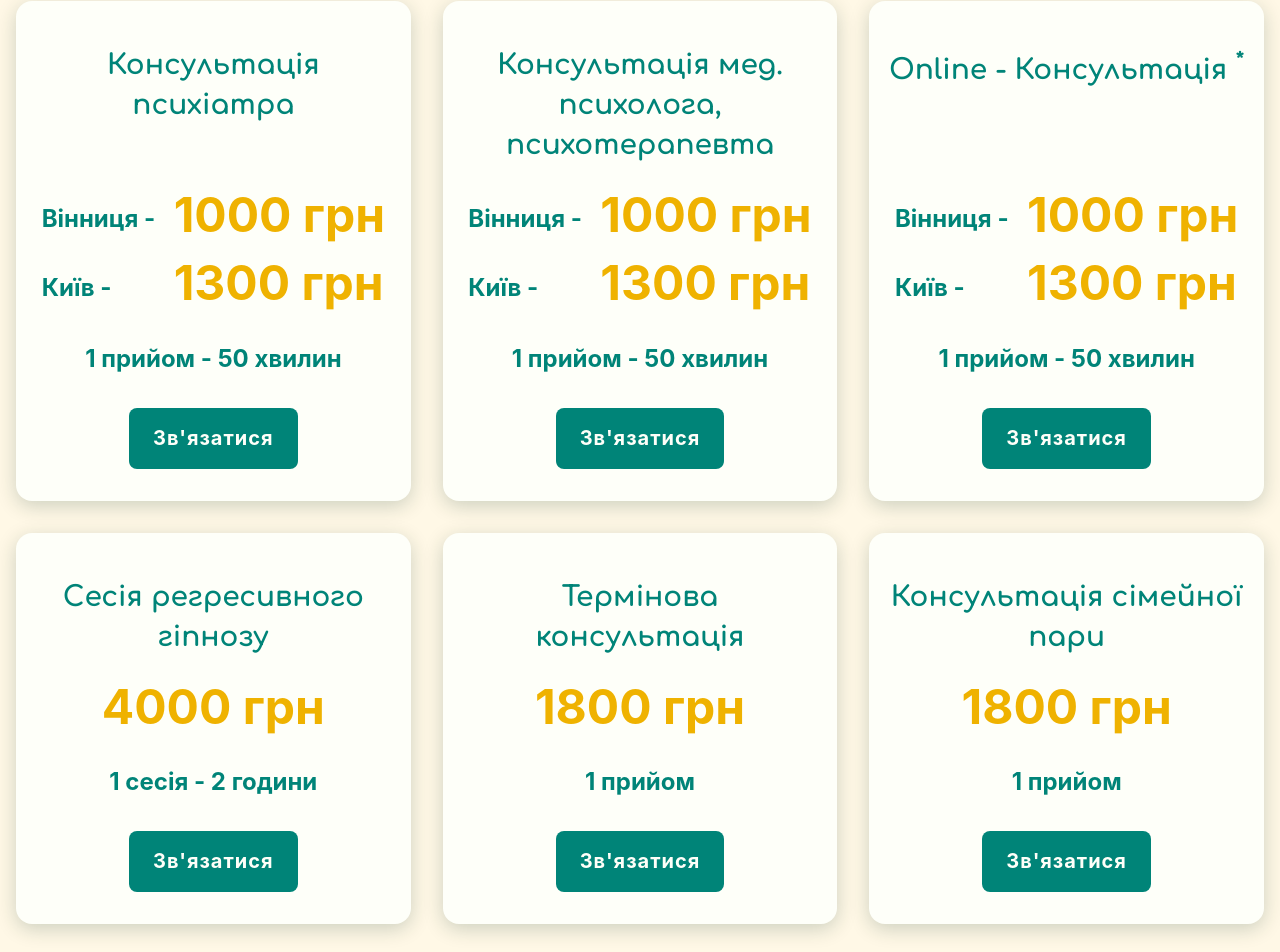
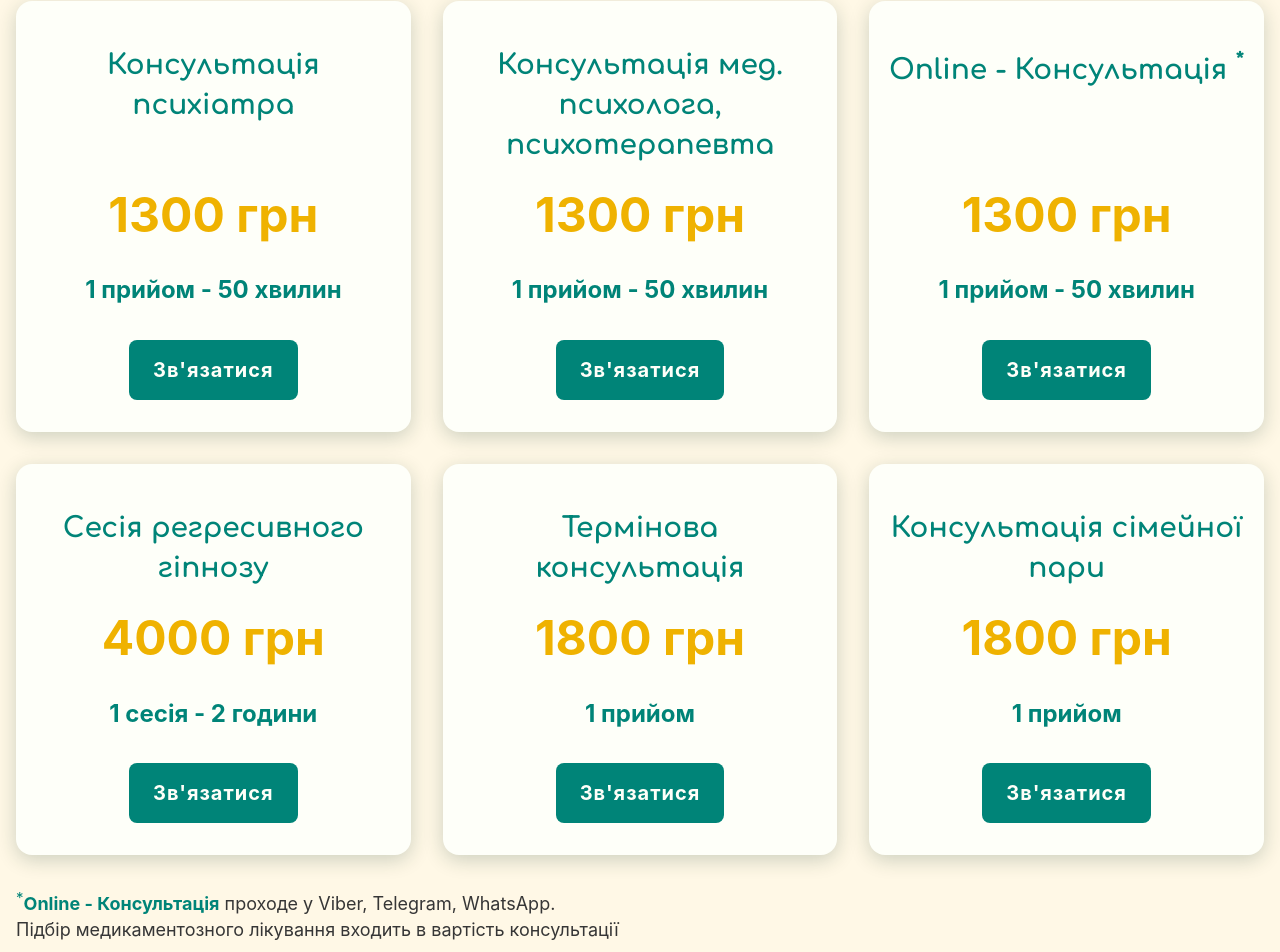
Before and after one commit to Shperung/psychology, a Next.js app: page / in a window 1280 px wide. Shown: the part 2077-3029 px from the top of the page. Built offline with nearby package versions, Linux system fonts and the light colour scheme; no server answers.

Commit message:
Change price

```diff
--- a/components/prices/prices.tsx
+++ b/components/prices/prices.tsx
@@ -22,6 +22,9 @@ export default function PricesBlock(props) {
               <T>Консультація психіатра</T>
             </h3>
             <div className={styles.flexWrap}>
+              <b className={styles.summ}>1300 грн</b>
+            </div>
+            {/* <div className={styles.flexWrap}>
               <div className={styles.flex}>
                 <h4 className={styles.h4}>
                   <T>Вінниця</T> -
@@ -34,7 +37,7 @@ export default function PricesBlock(props) {
                 </h4>
                 <b className={styles.summ}>1300 грн</b>
               </div>
-            </div>
+            </div> */}
             <h4 className={styles.h4}>
               1 <T>прийом</T> - 50 <T>хвилин</T>
             </h4>
@@ -52,6 +55,9 @@ export default function PricesBlock(props) {
               <T>Консультація мед. психолога, психотерапевта</T>
             </h3>
             <div className={styles.flexWrap}>
+              <b className={styles.summ}>1300 грн</b>
+            </div>
+            {/* <div className={styles.flexWrap}>
               <div className={styles.flex}>
                 <h4 className={styles.h4}>
                   <T>Вінниця</T> -
@@ -64,7 +70,7 @@ export default function PricesBlock(props) {
                 </h4>
                 <b className={styles.summ}>1300 грн</b>
               </div>
-            </div>
+            </div> */}
             <h4 className={styles.h4}>
               1 <T>прийом</T> - 50 <T>хвилин</T>
             </h4>
@@ -82,6 +88,9 @@ export default function PricesBlock(props) {
               Online - <T>Консультація</T> <sup>*</sup>
             </h3>
             <div className={styles.flexWrap}>
+              <b className={styles.summ}>1300 грн</b>
+            </div>
+            {/* <div className={styles.flexWrap}>
               <div className={styles.flex}>
                 <h4 className={styles.h4}>
                   <T>Вінниця</T> -
@@ -94,7 +103,7 @@ export default function PricesBlock(props) {
                 </h4>
                 <b className={styles.summ}>1300 грн</b>
               </div>
-            </div>
+            </div> */}
             <h4 className={styles.h4}>
               1 <T>прийом</T> - 50 <T>хвилин</T>
             </h4>
```
